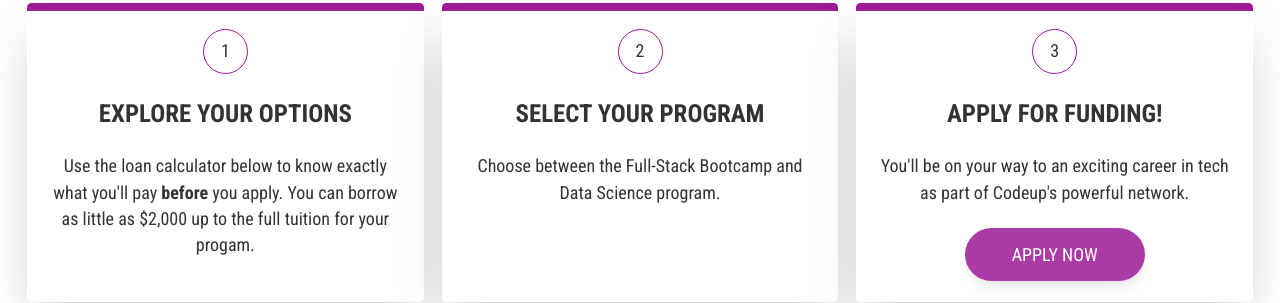
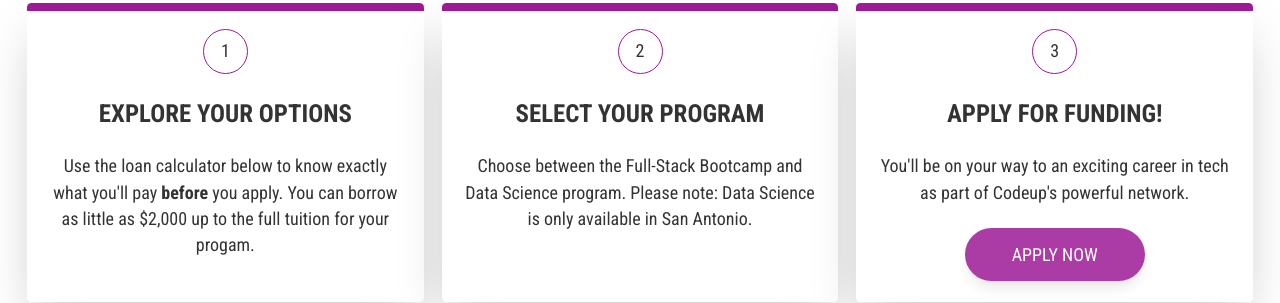
Before and after one commit to chrisdesilva/skills_fund_codeup, a Gatsby site: page / in a window 1280 px wide. Shown: the part 803-1106 px from the top of the page. Built offline with nearby package versions, Linux system fonts and the light colour scheme; Gatsby itself is replaced by a stand-in of ours; some packages are replaced by stand-ins of ours; no server answers.

Commit message:
Add note on SA campus

```diff
--- a/src/constants/programInfo.js
+++ b/src/constants/programInfo.js
@@ -112,7 +112,8 @@ export const threeStepCardText = {
 	step1: '',
 	step2: {
 		header: 'select your program',
-		text: 'Choose between the Full-Stack Bootcamp and Data Science program.'
+		text:
+			'Choose between the Full-Stack Bootcamp and Data Science program. Please note: Data Science is only available in San Antonio.'
 	},
 	step3: `You'll be on your way to an exciting career in tech as part of ${schoolName}'s powerful network.`
 };
```
